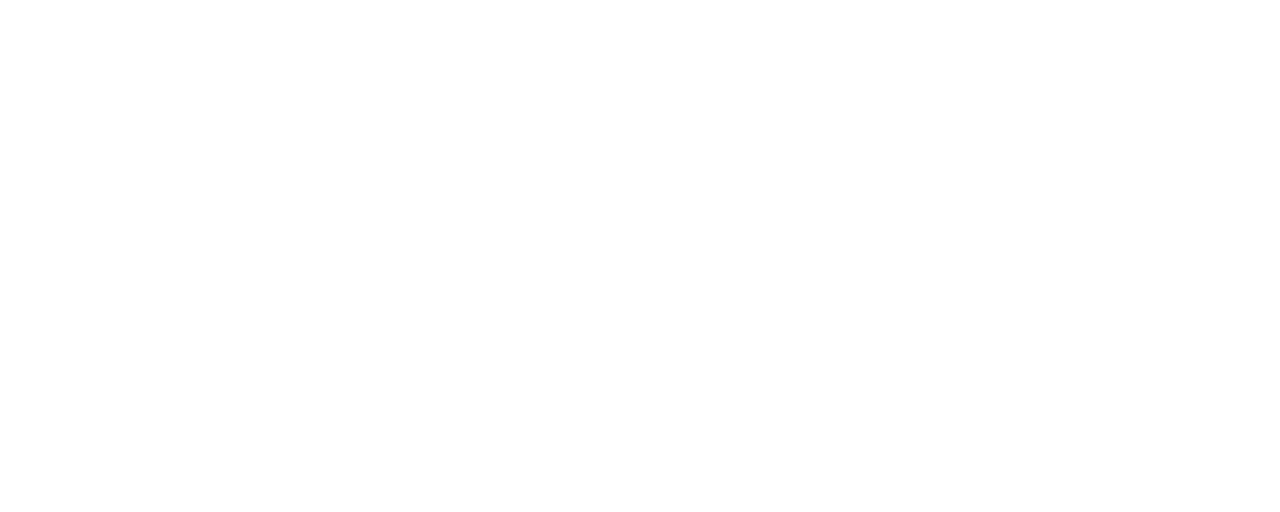
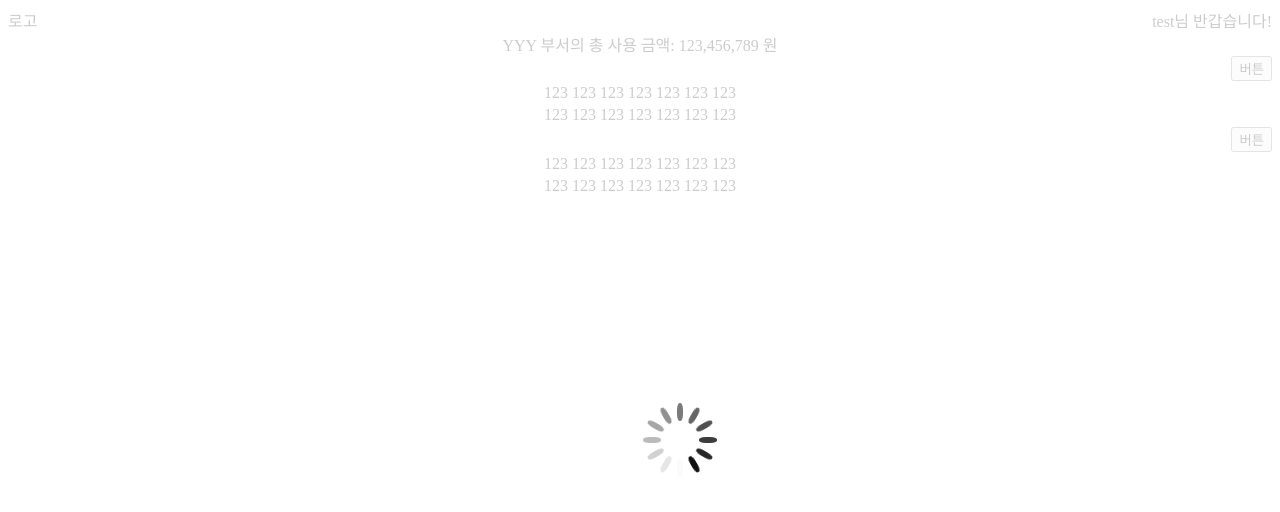
Before and after one commit to SunJinInternShip/DeptManagement_FrontEnd, a React (Create React App) app: page /home in a window 1280 px wide. Shown: the top 512 px of the page. Built offline with nearby package versions, Linux system fonts and the light colour scheme.

Commit message:
design: 스피너 디자인 수정, refactoring 필요 -> 가운데 정렬 X

```diff
--- a/src/pages/DepartmentMain.tsx
+++ b/src/pages/DepartmentMain.tsx
@@ -7,7 +7,65 @@ export default function DepartmentMain() {
   //<input type='button' value="버튼" onClick={() => {setState(!state)}}/> {state? Modal() : ""}
   //{Spinner()}
   return (
-    <div style={{ display: 'flex', justifyContent: 'center', alignItems: 'center' }}>
+    <div style={{ display: 'flex', flexDirection: 'column', justifyContent: 'center', alignItems: 'center' }}>
+      {Spinner()}
+      <div style={{ display: 'flex', justifyContent: 'space-between', width: '100%' }}>
+        <span>로고</span>
+        <span>test님 반갑습니다!</span>
+      </div>
+      <div style={{ textAlign: 'center' }}>
+        YYY 부서의 총 사용 금액: 123,456,789 원
+      </div>
+      <div style={{ display: 'flex', justifyContent: 'flex-end', width: '100%' }}>
+        <input type='button' value="버튼"/>
+      </div>
+      <div style={{ display: 'flex', justifyContent: 'center' }}>
+        <table style={{ width: '100%' }}>
+          <tr>
+            <td>123</td>
+            <td>123</td>
+            <td>123</td>
+            <td>123</td>
+            <td>123</td>
+            <td>123</td>
+            <td>123</td>
+          </tr>
+          <tr>
+            <td>123</td>
+            <td>123</td>
+            <td>123</td>
+            <td>123</td>
+            <td>123</td>
+            <td>123</td>
+            <td>123</td>
+          </tr>
+        </table>
+      </div>
+      <div style={{ display: 'flex', justifyContent: 'flex-end', width: '100%' }}>
+        <input type='button' value="버튼"/>
+      </div>
+      <div style={{ display: 'flex', justifyContent: 'center' }}>
+        <table style={{ width: '100%' }}>
+          <tr>
+            <td>123</td>
+            <td>123</td>
+            <td>123</td>
+            <td>123</td>
+            <td>123</td>
+            <td>123</td>
+            <td>123</td>
+          </tr>
+          <tr>
+            <td>123</td>
+            <td>123</td>
+            <td>123</td>
+            <td>123</td>
+            <td>123</td>
+            <td>123</td>
+            <td>123</td>
+          </tr>
+        </table>
+      </div>
     </div>
   );
 }
--- a/src/styles/Spinner.module.css
+++ b/src/styles/Spinner.module.css
@@ -1,6 +1,15 @@
 .ldsspinner {
-  /* change color here */
-  color: #000000
+  color: #000000;
+  background-color: rgba(255, 255, 255, 0.8);
+  position: fixed;
+  top: 0;
+  left: 0;
+  right: 0;
+  bottom: 0;
+  display: flex;
+  justify-content: center;
+  align-items: center;
+  z-index: 1000;
 }
 .ldsspinner,
 .ldsspinner div,
@@ -9,10 +18,8 @@
 }
 .ldsspinner {
   color: currentColor;
-  display: inline-block;
-  position: relative;
-  width: 80px;
-  height: 80px;
+  width: 100%;
+  height: 100%;
 }
 .ldsspinner div {
   transform-origin: 40px 40px;
@@ -26,7 +33,7 @@
   left: 36.8px;
   width: 6.4px;
   height: 17.6px;
-  border-radius: 20%;
+  border-radius: 40%;
   background: currentColor;
 }
 .ldsspinner div:nth-child(1) {
```
